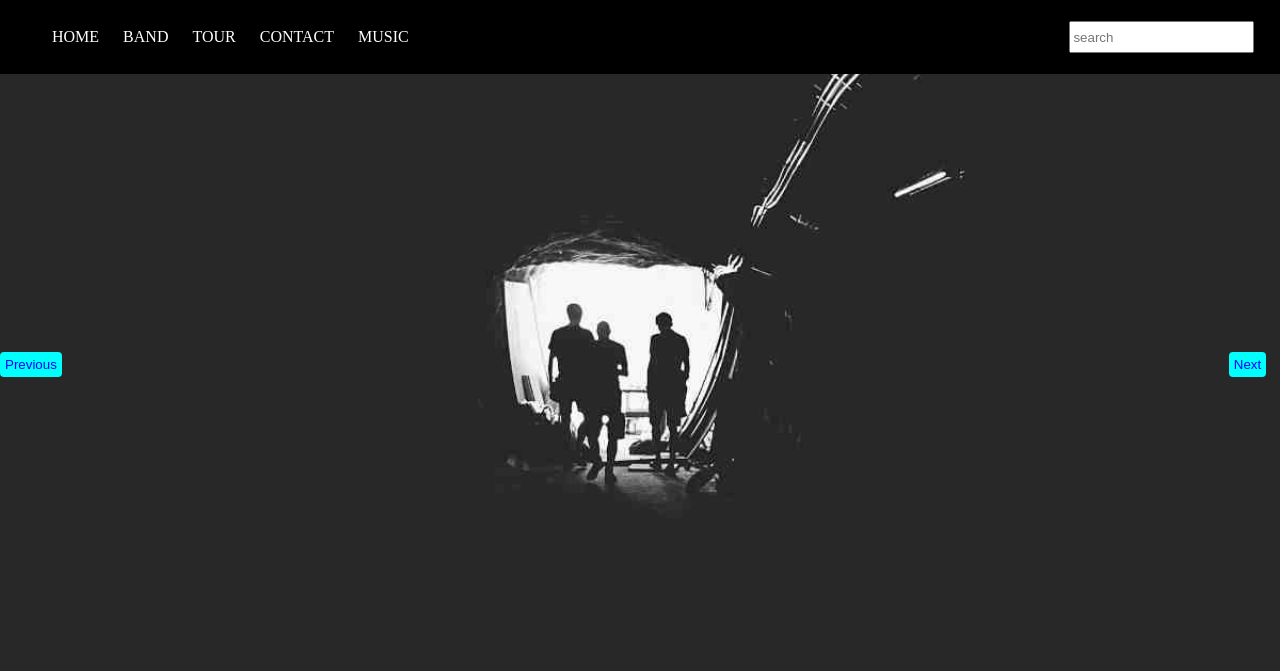
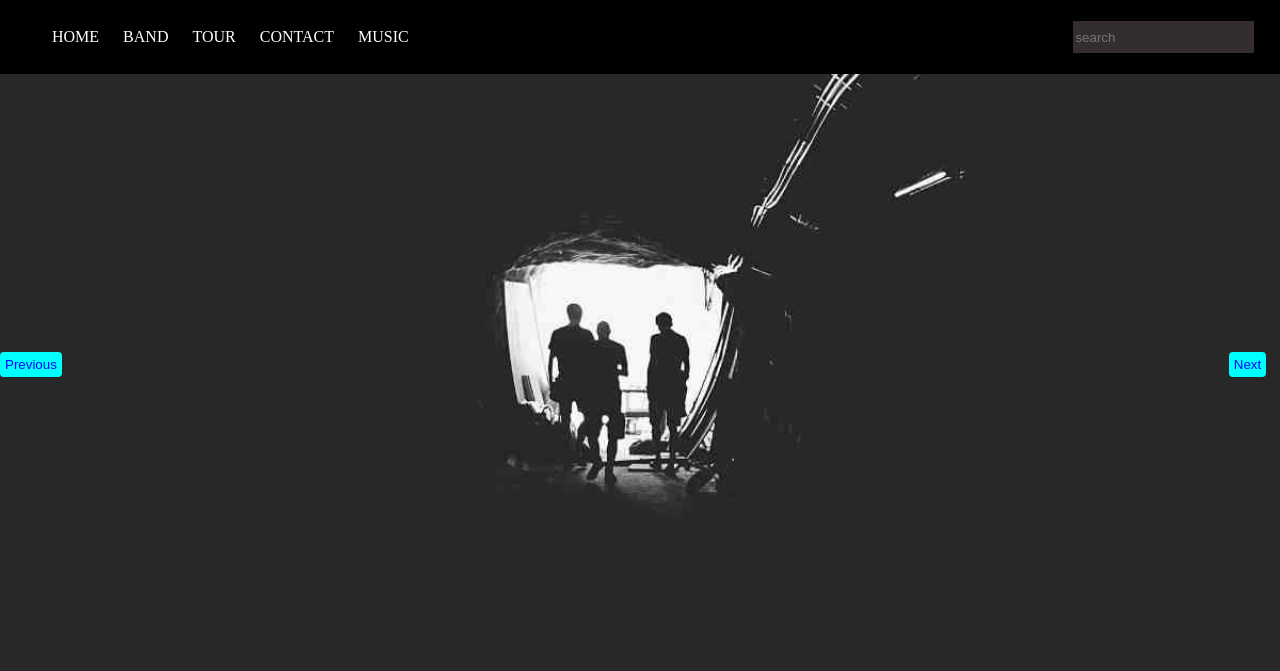
Before and after one commit to codegrann/The-Band, a PHP site: page / in a window 1280 px wide. Shown: the top 671 px of the page. Run offline with PHP 8.4, Linux system fonts and the light colour scheme.

Commit message:
removed border on the serach input

```diff
--- a/style.css
+++ b/style.css
@@ -76,7 +76,8 @@ body{
 #header input{
     align-self: center;
     margin-right: 2%;
-    /* background-color: black; */
+    background-color: rgb(51, 45, 45);
+    border: none;
     height: 2rem;
 }
 
```
